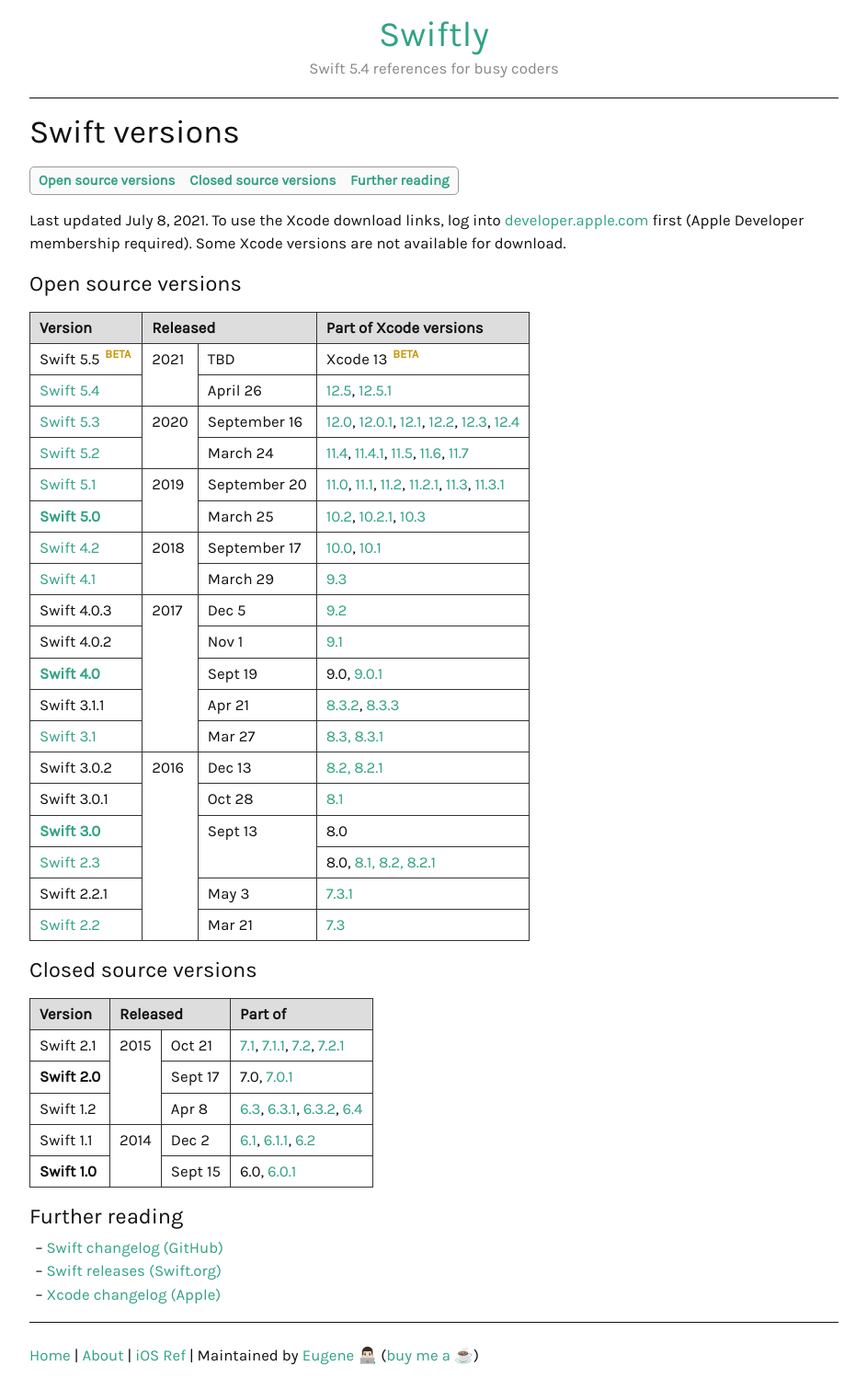
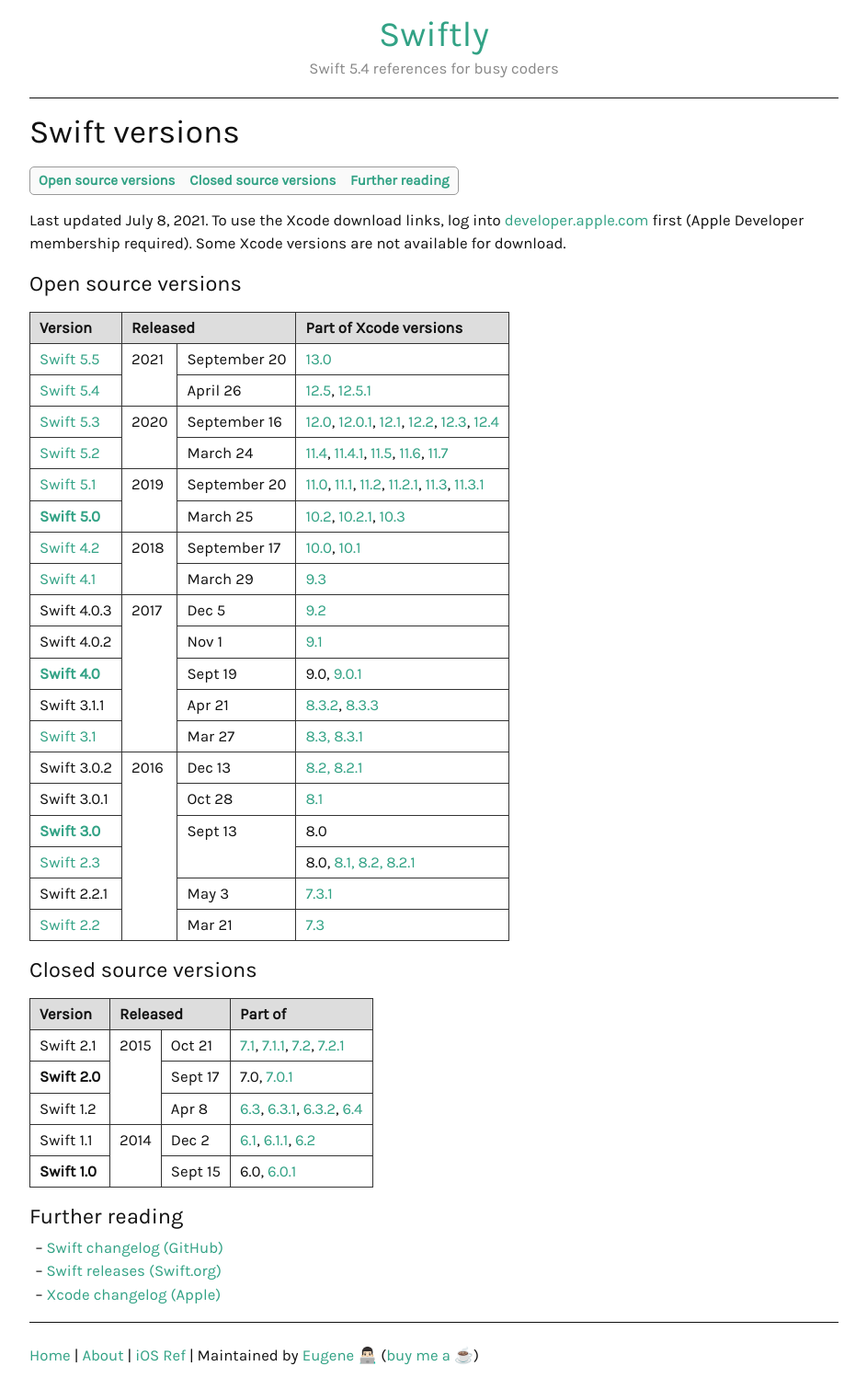
Before and after one commit to ebelinski/swiftly, a Jekyll site: the page built from _guides/swift-versions.md, in a window 1280 px wide. Shown: the whole page at 92% size, without its empty margins (168-1111 px from the left). Built offline with Jekyll 4.4.1, drawn with Linux system fonts in a browser that asks for light colours; comment, search, counter and statistics services are not loaded.

Commit message:
Added non-beta Swift 5.5.

```diff
--- a/_guides/swift-versions.md
+++ b/_guides/swift-versions.md
@@ -24,12 +24,12 @@ Last updated July 8, 2021. To use the Xcode download links, log into [developer.
   </tr>
   <tr>
     <td>
-      Swift 5.5 <sup class="beta">BETA</sup>
+      <a href="https://swift.org/blog/swift-5-5-released/">Swift 5.5</a>
     </td>
     <td rowspan="2">2021</td>
-    <td>TBD</td>
+    <td>September 20</td>
     <td>
-      Xcode 13 <sup class="beta">BETA</sup>
+      <a href="https://developer.apple.com/services-account/download?path=/Developer_Tools/Xcode_13/Xcode_13.xip">13.0</a>
     </td>
   </tr>
   <tr>
```
